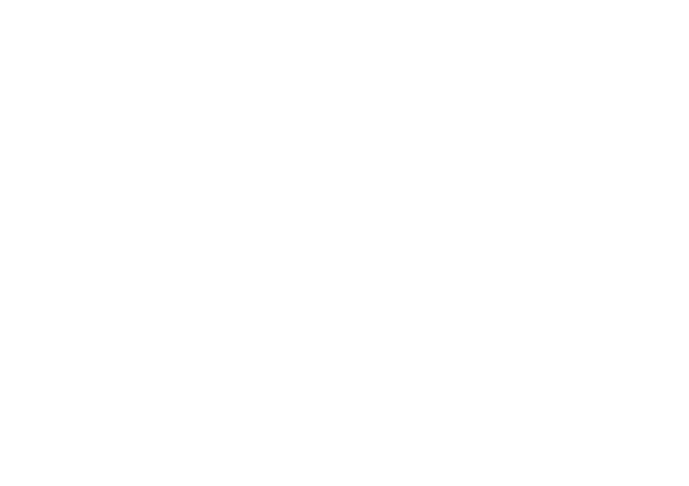
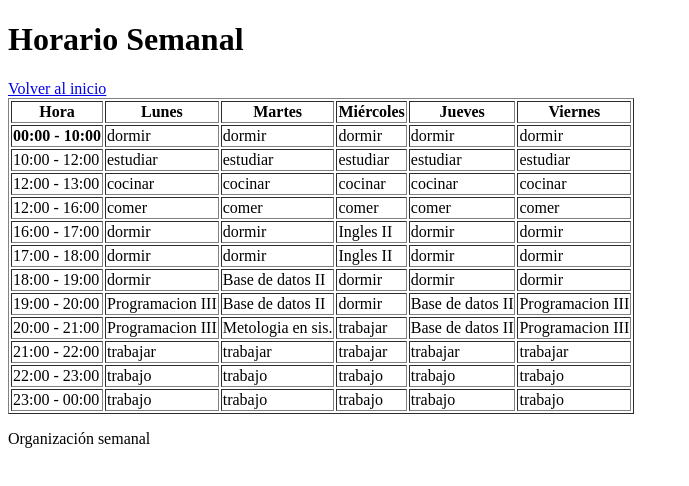
Before and after one commit to mmartin-33/repositorio-ejemplo, a plain HTML site: page horario.html in a window 1280 px wide. Shown: the whole page, without its empty margins (0-689 px from the left). Drawn offline with Linux system fonts and the light colour scheme.

Commit message:
index.html

```diff
--- a/horario.html
+++ b/horario.html
@@ -1,11 +1,145 @@
 <!DOCTYPE html>
-<html lang="en">
+<html lang="es">
 <head>
     <meta charset="UTF-8">
-    <meta name="viewport" content="width=device-width, initial-scale=1.0">
-    <title>Document</title>
+    <title>Horario Semanal</title>
+    <link rel="stylesheet" href="estilos.css">
 </head>
 <body>
 
+<header>
+    <h1>Horario Semanal</h1>
+</header>
+
+<nav>
+    <a href="index.html">Volver al inicio</a>
+</nav>
+
+<main>
+    <table border="1">
+        <tr>
+            <th>Hora</th>
+            <th>Lunes</th>
+            <th>Martes</th>
+            <th>Miércoles</th>
+            <th>Jueves</th>
+            <th>Viernes</th>
+        </tr>
+
+        <tr>
+            <th>00:00 - 10:00</th>
+            <td>dormir</td>
+            <td>dormir</td>
+            <td>dormir</td>
+            <td>dormir</td>
+            <td>dormir</td>
+        </tr>
+
+        <tr>
+            <td>10:00 - 12:00</td>
+            <td>estudiar</td>
+            <td>estudiar</td>
+            <td>estudiar</td>
+            <td>estudiar</td>
+            <td>estudiar</td>
+        </tr>
+
+        <tr>
+            <td>12:00 - 13:00</td>
+            <td>cocinar</td>
+            <td>cocinar</td>
+            <td>cocinar</td>
+            <td>cocinar</td>
+            <td>cocinar</td>
+        </tr>
+
+        <tr>
+            <td>12:00 - 16:00</td>
+            <td>comer</td>
+            <td>comer</td>
+            <td>comer</td>
+            <td>comer</td>
+            <td>comer</td>
+        </tr>
+
+        <tr>
+            <td>16:00 - 17:00</td>
+            <td>dormir</td>
+            <td>dormir</td>
+            <td>Ingles II</td>
+            <td>dormir</td>
+            <td>dormir</td>
+        </tr>
+
+        <tr>
+            <td>17:00 - 18:00</td>
+            <td>dormir</td>
+            <td>dormir</td>
+            <td>Ingles II</td>
+            <td>dormir</td>
+            <td>dormir</td>
+        </tr>
+
+        <tr>
+            <td>18:00 - 19:00</td>
+            <td>dormir</td>
+            <td>Base de datos II</td>
+            <td>dormir</td>
+            <td>dormir</td>
+            <td>dormir</td>
+        </tr>
+
+        <tr>
+            <td>19:00 - 20:00</td>
+            <td>Programacion III</td>
+            <td>Base de datos II</td>
+            <td>dormir</td>
+            <td>Base de datos II</td>
+            <td>Programacion III</td>
+        </tr>
+
+        <tr>
+            <td>20:00 - 21:00</td>
+            <td>Programacion III</td>
+            <td>Metologia en sis.</td>
+            <td>trabajar</td>
+            <td>Base de datos II</td>
+            <td>Programacion III</td>
+        </tr>
+
+
+            <tr>
+            <td>21:00 - 22:00</td>
+            <td>trabajar</td>
+            <td>trabajar</td>
+            <td>trabajar</td>
+            <td>trabajar</td>
+            <td>trabajar</td>
+        </tr>
+        <tr>
+            <td>22:00 - 23:00</td>
+            <td>trabajo</td>
+            <td>trabajo</td>
+            <td>trabajo</td>
+            <td>trabajo</td>
+            <td>trabajo</td>
+
+        </tr>
+        <tr>
+            <td>23:00 - 00:00</td>
+            <td>trabajo</td>
+            <td>trabajo</td>
+            <td>trabajo</td>
+            <td>trabajo</td>
+            <td>trabajo</td>
+
+        </tr>
+    </table>
+</main>
+
+<footer>
+    <p>Organización semanal</p>
+</footer>
+
 </body>
 </html>
```
Also changed, not shown: index.html (+54 -2 lines).
